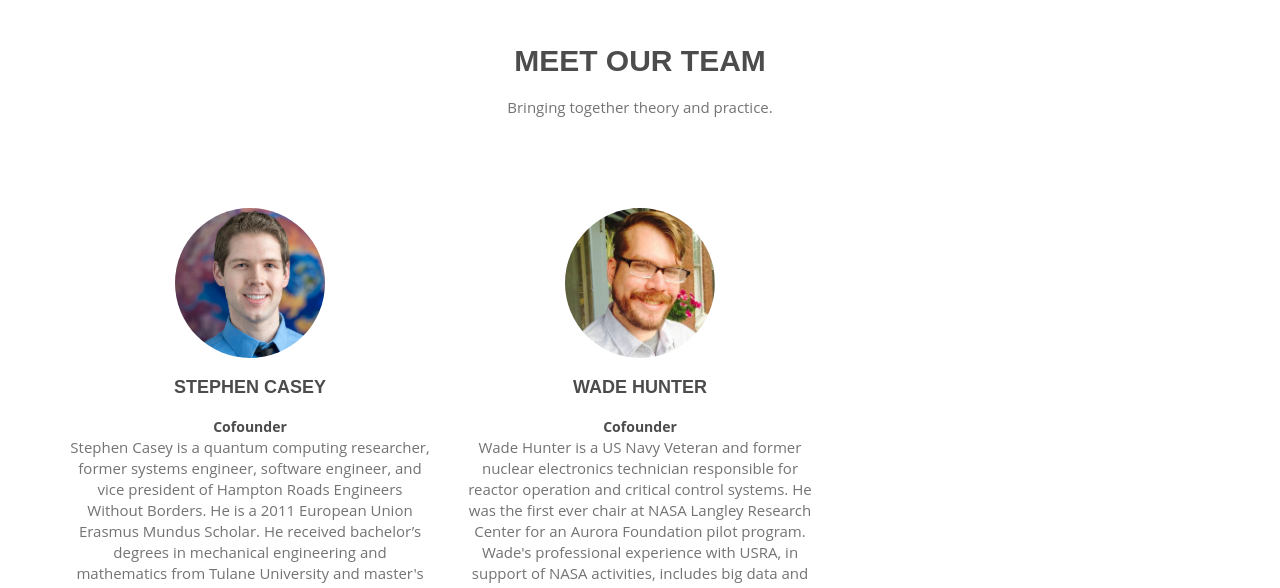
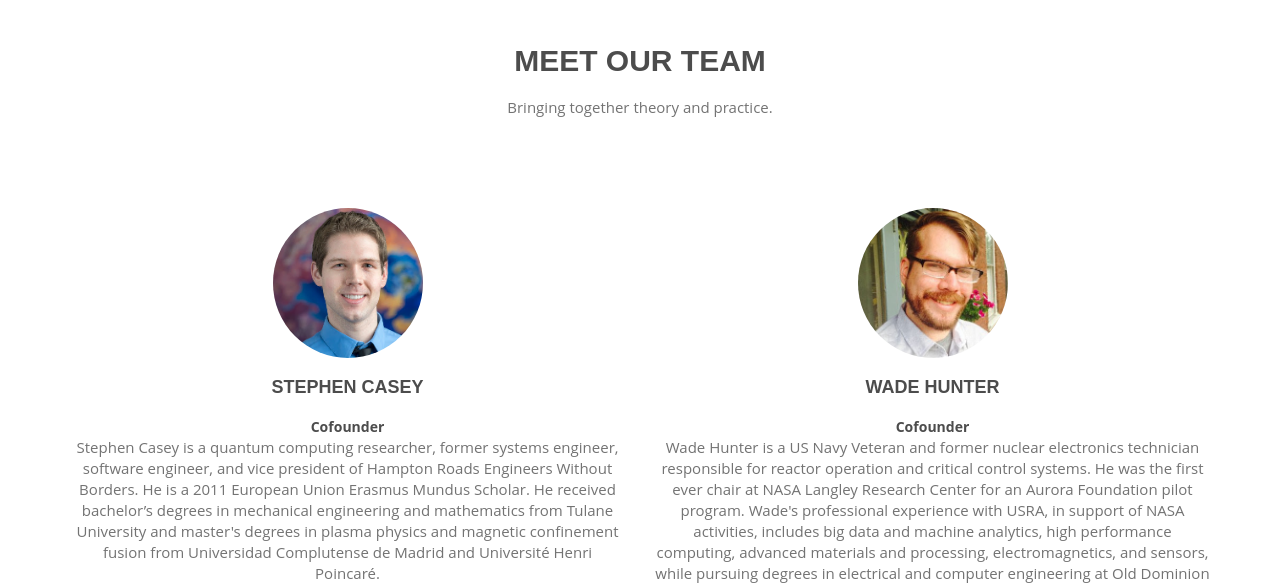
Before and after one commit to GyroidInc/website, a plain HTML site: page index.html in a window 1280 px wide. Shown: the part 1850-2438 px from the top of the page. Drawn offline with nearby package versions, Linux system fonts and the light colour scheme.

Commit message:
Update index.html

```diff
--- a/index.html
+++ b/index.html
@@ -210,7 +210,7 @@
 				<p class="wow fadeInUp" data-wow-delay="0.4">Bringing together theory and practice.</p>
 
 				<!-- Steve -->
-				<div class="col-lg-4 col-md-4 wow fadeInLeft" data-wow-delay="2s">
+				<div class="col-lg-6 col-md-6 wow fadeInLeft" data-wow-delay="2s">
 					<img src="images/team/casey.jpg" class="img-circle center" alt="">
 					<h4>Stephen Casey</h4>
 					<b>Cofounder</b>
@@ -220,7 +220,7 @@
 				</div>
 
 				<!-- Wade -->
-				<div class="col-lg-4 col-md-4  wow fadeInLeft" data-wow-delay="1.6s">
+				<div class="col-lg-6 col-md-6  wow fadeInLeft" data-wow-delay="1.6s">
 					<img src="images/team/hunter.jpg" class="img-circle center" alt="">
 					<h4>Wade Hunter</h4>
 					<b>Cofounder</b>
```
